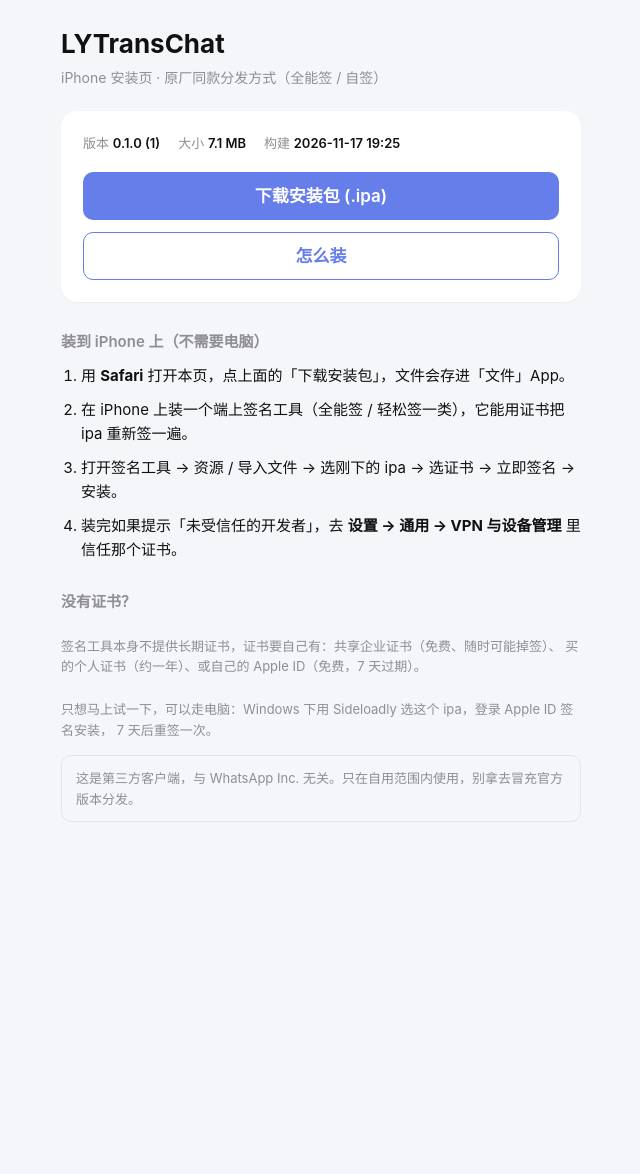
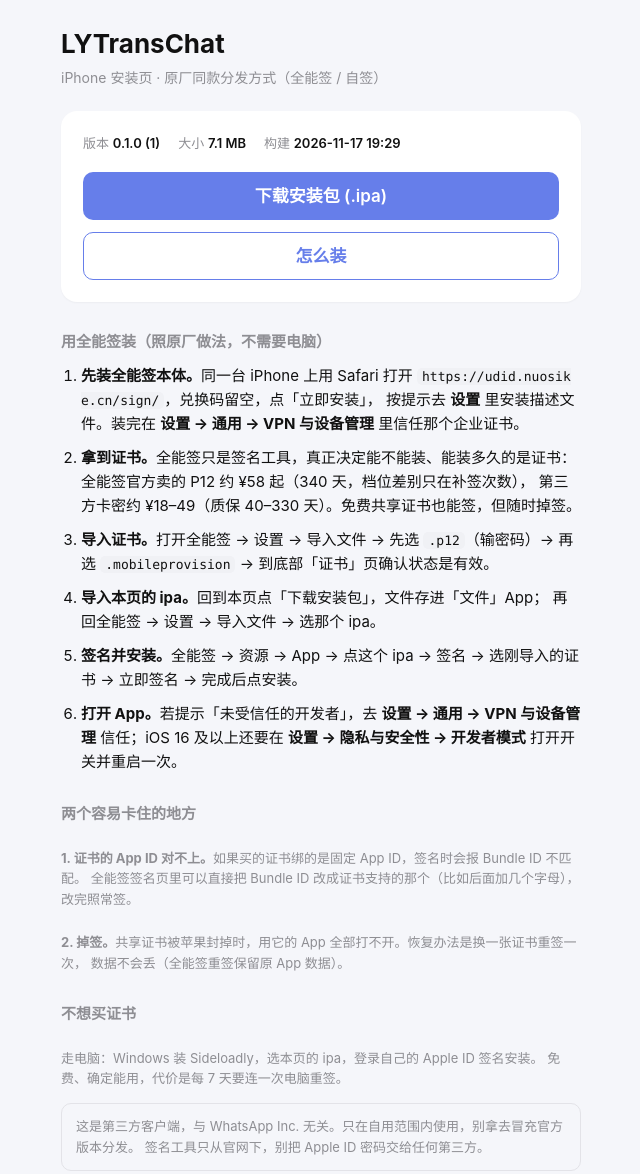
Before and after one commit to tradeshift-code/LYTransChat-Dist, a plain HTML site: page index.html in a window 1280 px wide. Shown: the whole page, without its empty margins (319-959 px from the left). Before the commit the page ends 870 px from the top, so only its background shows below. Drawn offline with Linux system fonts and the light colour scheme.

Commit message:
安装页：v0.1.0 (1)

```diff
--- a/index.html
+++ b/index.html
@@ -45,32 +45,52 @@
     <div class="meta">
       <span>版本 <b>0.1.0 (1)</b></span>
       <span>大小 <b>7.1 MB</b></span>
-      <span>构建 <b>2026-11-17 19:25</b></span>
+      <span>构建 <b>2026-11-17 19:29</b></span>
     </div>
     <a class="btn" href="./LYTransChat.ipa" download>下载安装包 (.ipa)</a>
     <a class="btn ghost" href="#steps">怎么装</a>
   </div>
 
-  <h2 id="steps">装到 iPhone 上（不需要电脑）</h2>
+  <h2 id="steps">用全能签装（照原厂做法，不需要电脑）</h2>
   <ol>
-    <li>用 <b>Safari</b> 打开本页，点上面的「下载安装包」，文件会存进「文件」App。</li>
-    <li>在 iPhone 上装一个端上签名工具（全能签 / 轻松签一类），它能用证书把 ipa 重新签一遍。</li>
-    <li>打开签名工具 → 资源 / 导入文件 → 选刚下的 ipa → 选证书 → 立即签名 → 安装。</li>
-    <li>装完如果提示「未受信任的开发者」，去 <b>设置 → 通用 → VPN 与设备管理</b> 里信任那个证书。</li>
+    <li><b>先装全能签本体。</b>同一台 iPhone 上用 Safari 打开
+      <code>https://udid.nuosike.cn/sign/</code>，兑换码留空，点「立即安装」，
+      按提示去 <b>设置</b> 里安装描述文件。装完在
+      <b>设置 → 通用 → VPN 与设备管理</b> 里信任那个企业证书。</li>
+    <li><b>拿到证书。</b>全能签只是签名工具，真正决定能不能装、能装多久的是证书：
+      全能签官方卖的 P12 约 ¥58 起（340 天，档位差别只在补签次数），
+      第三方卡密约 ¥18–49（质保 40–330 天）。免费共享证书也能签，但随时掉签。</li>
+    <li><b>导入证书。</b>打开全能签 → 设置 → 导入文件 →
+      先选 <code>.p12</code>（输密码）→ 再选 <code>.mobileprovision</code> →
+      到底部「证书」页确认状态是有效。</li>
+    <li><b>导入本页的 ipa。</b>回到本页点「下载安装包」，文件存进「文件」App；
+      再回全能签 → 设置 → 导入文件 → 选那个 ipa。</li>
+    <li><b>签名并安装。</b>全能签 → 资源 → App → 点这个 ipa → 签名 → 选刚导入的证书 →
+      立即签名 → 完成后点安装。</li>
+    <li><b>打开 App。</b>若提示「未受信任的开发者」，去
+      <b>设置 → 通用 → VPN 与设备管理</b> 信任；iOS 16 及以上还要在
+      <b>设置 → 隐私与安全性 → 开发者模式</b> 打开开关并重启一次。</li>
   </ol>
 
-  <h2>没有证书？</h2>
+  <h2>两个容易卡住的地方</h2>
   <p class="note">
-    签名工具本身不提供长期证书，证书要自己有：共享企业证书（免费、随时可能掉签）、
-    买的个人证书（约一年）、或自己的 Apple ID（免费，7 天过期）。
+    <b>1. 证书的 App ID 对不上。</b>如果买的证书绑的是固定 App ID，签名时会报 Bundle ID 不匹配。
+    全能签签名页里可以直接把 Bundle ID 改成证书支持的那个（比如后面加几个字母），改完照常签。
   </p>
   <p class="note">
-    只想马上试一下，可以走电脑：Windows 下用 Sideloadly 选这个 ipa，登录 Apple ID 签名安装，
-    7 天后重签一次。
+    <b>2. 掉签。</b>共享证书被苹果封掉时，用它的 App 全部打不开。恢复办法是换一张证书重签一次，
+    数据不会丢（全能签重签保留原 App 数据）。
+  </p>
+
+  <h2>不想买证书</h2>
+  <p class="note">
+    走电脑：Windows 装 Sideloadly，选本页的 ipa，登录自己的 Apple ID 签名安装。
+    免费、确定能用，代价是每 7 天要连一次电脑重签。
   </p>
 
   <div class="warn">
     这是第三方客户端，与 WhatsApp Inc. 无关。只在自用范围内使用，别拿去冒充官方版本分发。
+    签名工具只从官网下，别把 Apple ID 密码交给任何第三方。
   </div>
 </div>
 </body>
```
